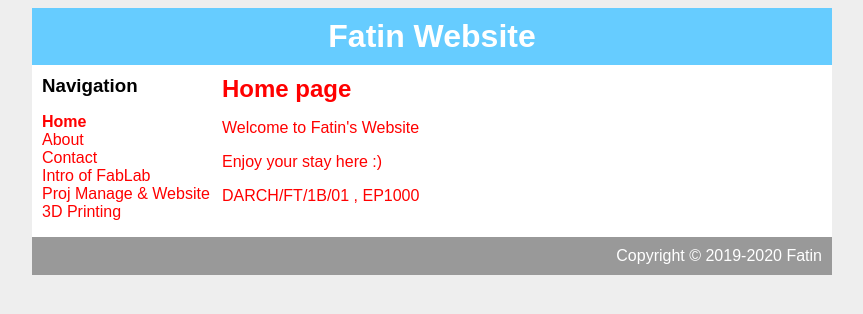
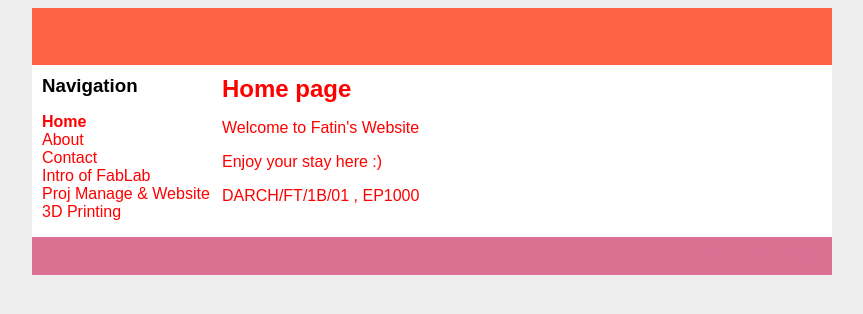
Before and after one commit to 1Fatin/Fatin-Town, a plain HTML site: page index.html in a window 1280 px wide. Shown: the whole page, without its empty margins (208-1071 px from the left). Drawn offline with Linux system fonts and the light colour scheme.

Commit message:
Update style.css

```diff
--- a/style.css
+++ b/style.css
@@ -20,8 +20,8 @@ h1, h2, h3 {
 }
 
 #header {
-	background-color: #66ccff;
-	color: white;
+	background-color:  #FF6347;
+	color: TOMATO;
 	text-align: center;
 	padding: 10px;
 }
@@ -52,7 +52,7 @@ h1, h2, h3 {
 #footer {
 	clear: both;
 	padding: 10px;
-	background-color: #999999;
-	color: white;
+	background-color: #DB7093;
+	color: PALEVIOLETRED;
 	text-align: right;
 }
```
